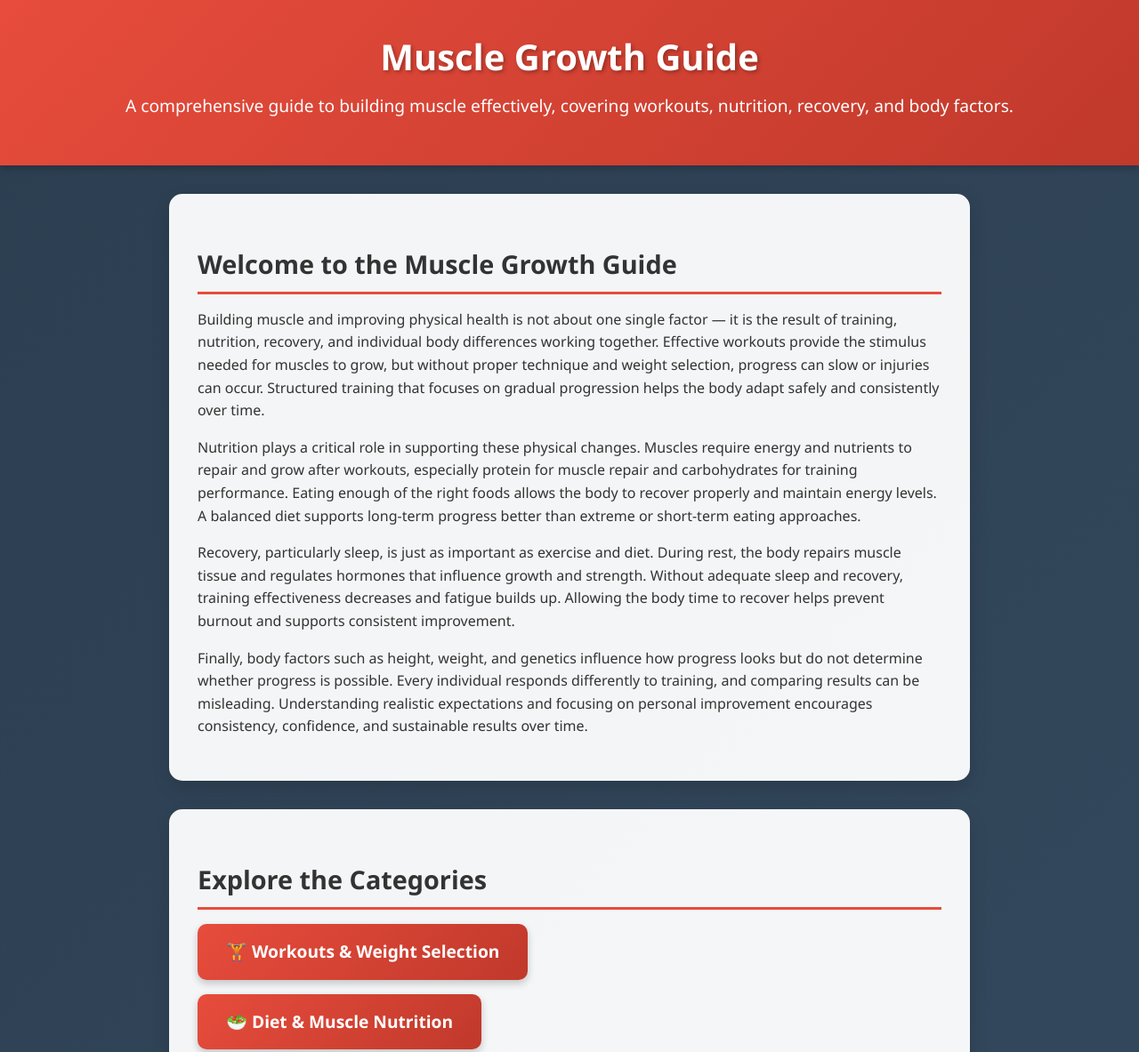
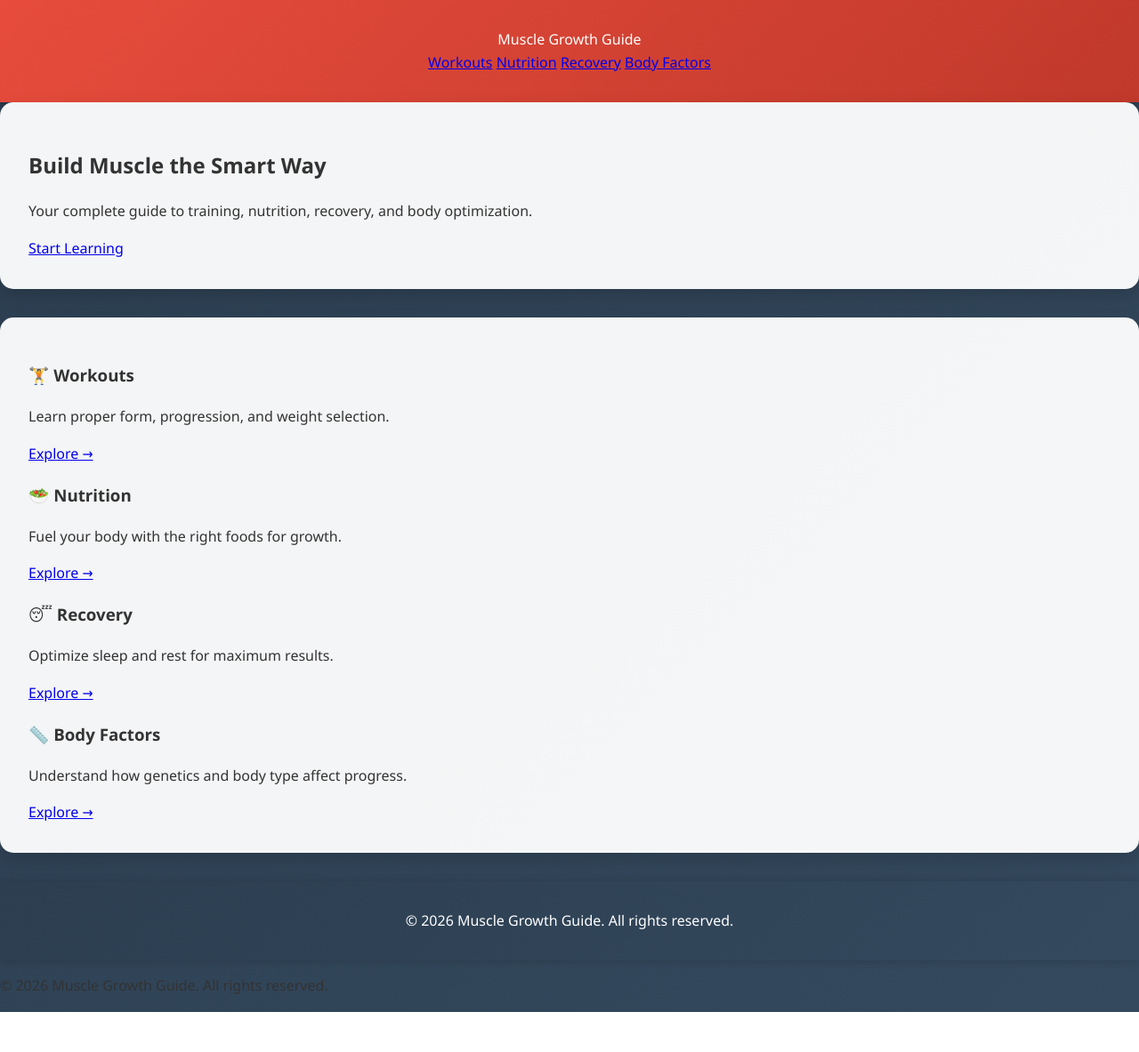
Before and after one commit to aseemganda-star/muscle-growth-guide, a plain HTML site: page index.html in a window 1280 px wide. Shown: the top 1183 px of the page at 89% size. After the commit the page ends 1138 px from the top, so only its background shows below. Drawn offline with Linux system fonts and the light colour scheme.

Commit message:
Revamp index.html with new layout and navigation
Updated the layout and content of the Muscle Growth Guide homepage, enhancing navigation and adding a hero section.

```diff
--- a/index.html
+++ b/index.html
@@ -3,37 +3,59 @@
 <head>
     <meta charset="UTF-8">
     <meta name="viewport" content="width=device-width, initial-scale=1.0">
-    <title>Muscle Growth Guide</title>
+    <title>Muscle Growth Guide - Build Muscle the Smart Way</title>
     <link rel="stylesheet" href="style.css">
 </head>
 <body>
-    <header>
-        <h1>Muscle Growth Guide</h1>
-        <p>A comprehensive guide to building muscle effectively, covering workouts, nutrition, recovery, and body factors.</p>
+    <header class="navbar">
+        <div class="logo">Muscle Growth Guide</div>
+        <nav>
+            <a href="/workouts.html">Workouts</a>
+            <a href="/diet.html">Nutrition</a>
+            <a href="/sleep.html">Recovery</a>
+            <a href="/body-factors.html">Body Factors</a>
+        </nav>
     </header>
 
-    <main>
-        <section id="introduction">
-            <h2>Welcome to the Muscle Growth Guide</h2>
-            <p>Building muscle and improving physical health is not about one single factor — it is the result of training, nutrition, recovery, and individual body differences working together. Effective workouts provide the stimulus needed for muscles to grow, but without proper technique and weight selection, progress can slow or injuries can occur. Structured training that focuses on gradual progression helps the body adapt safely and consistently over time.</p>
-            <p>Nutrition plays a critical role in supporting these physical changes. Muscles require energy and nutrients to repair and grow after workouts, especially protein for muscle repair and carbohydrates for training performance. Eating enough of the right foods allows the body to recover properly and maintain energy levels. A balanced diet supports long-term progress better than extreme or short-term eating approaches.</p>
-            <p>Recovery, particularly sleep, is just as important as exercise and diet. During rest, the body repairs muscle tissue and regulates hormones that influence growth and strength. Without adequate sleep and recovery, training effectiveness decreases and fatigue builds up. Allowing the body time to recover helps prevent burnout and supports consistent improvement.</p>
-            <p>Finally, body factors such as height, weight, and genetics influence how progress looks but do not determine whether progress is possible. Every individual responds differently to training, and comparing results can be misleading. Understanding realistic expectations and focusing on personal improvement encourages consistency, confidence, and sustainable results over time.</p>
-        </section>
+    <section class="hero">
+        <h1>Build Muscle the Smart Way</h1>
+        <p>Your complete guide to training, nutrition, recovery, and body optimization.</p>
+        <a href="/workouts.html" class="cta-btn">Start Learning</a>
+    </section>
 
-        <section id="categories">
-            <h2>Explore the Categories</h2>
-            <ul>
-                <li><a href="workouts.html">🏋️ Workouts & Weight Selection</a></li>
-                <li><a href="diet.html">🥗 Diet & Muscle Nutrition</a></li>
-                <li><a href="sleep.html">😴 Sleep & Recovery</a></li>
-                <li><a href="body-factors.html">📏 Height, Weight & Body Factors</a></li>
-            </ul>
-        </section>
-    </main>
+    <section class="categories">
+        <div class="cat-card">
+            <h3>🏋️ Workouts</h3>
+            <p>Learn proper form, progression, and weight selection.</p>
+            <a href="/workouts.html">Explore →</a>
+        </div>
+
+        <div class="cat-card">
+            <h3>🥗 Nutrition</h3>
+            <p>Fuel your body with the right foods for growth.</p>
+            <a href="/diet.html">Explore →</a>
+        </div>
+
+        <div class="cat-card">
+            <h3>😴 Recovery</h3>
+            <p>Optimize sleep and rest for maximum results.</p>
+            <a href="/sleep.html">Explore →</a>
+        </div>
+
+        <div class="cat-card">
+            <h3>📏 Body Factors</h3>
+            <p>Understand how genetics and body type affect progress.</p>
+            <a href="/body-factors.html">Explore →</a>
+        </div>
+    </section>
 
     <footer>
         <p>&copy; 2026 Muscle Growth Guide. All rights reserved.</p>
     </footer>
 </body>
 </html>
+        <p>&copy; 2026 Muscle Growth Guide. All rights reserved.</p>
+    </footer>
+</body>
+
+</html>
```
